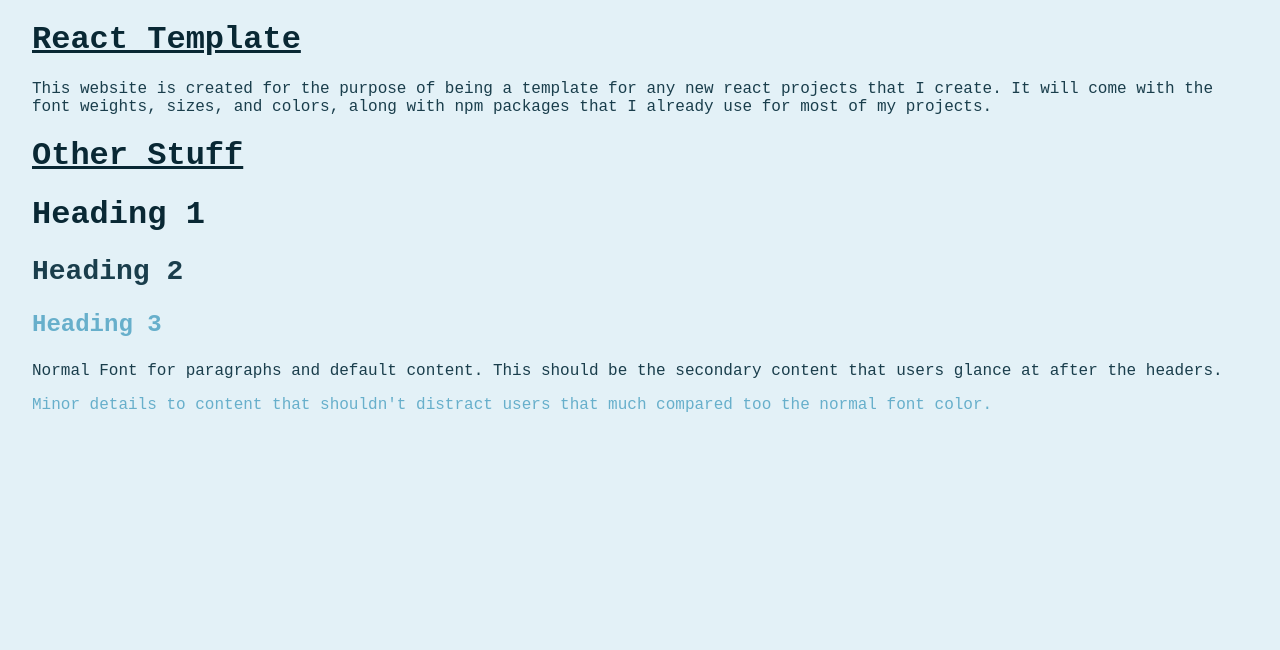
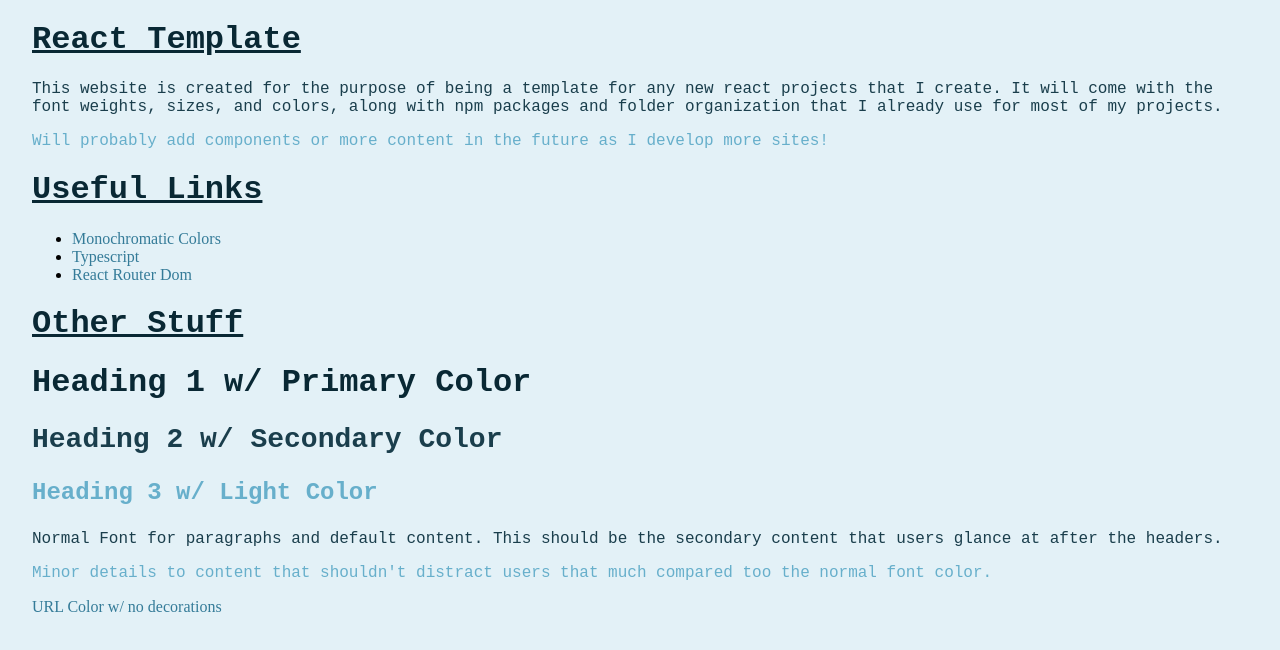
Before and after one commit to DanielOhn/react-template, a React (Create React App) app: page / in a window 1280 px wide. Shown: the top 650 px of the page. Built offline with nearby package versions, Linux system fonts and the light colour scheme.

Commit message:
Add more content and useful links to site.

```diff
--- a/src/components/App.js
+++ b/src/components/App.js
@@ -9,14 +9,44 @@
         <p className="normal secondary">
           This website is created for the purpose of being a template for any
           new react projects that I create. It will come with the font weights,
-          sizes, and colors, along with npm packages that I already use for most
-          of my projects.
+          sizes, and colors, along with npm packages and folder organization
+          that I already use for most of my projects.
         </p>
 
+        <p className="normal light">
+          Will probably add components or more content in the future as I
+          develop more sites!
+        </p>
+
+        <h1 className="heading heavy primary">Useful Links</h1>
+        <ul>
+          <li>
+            <a
+              className="link"
+              href="https://www.w3schools.com/colors/colors_monochromatic.asp"
+            >
+              Monochromatic Colors
+            </a>
+          </li>
+          <li>
+            <a className="link" href="https://www.typescriptlang.org/">
+              Typescript
+            </a>
+          </li>
+          <li>
+            <a
+              className="link"
+              href="https://reacttraining.com/react-router/web/guides/quick-start"
+            >
+              React Router Dom
+            </a>
+          </li>
+        </ul>
+
         <h1 className="heading heavy primary">Other Stuff</h1>
-        <h1 className="heavy primary">Heading 1</h1>
-        <h2 className="heavy secondary">Heading 2</h2>
-        <h3 className="heavy light">Heading 3</h3>
+        <h1 className="heavy primary">Heading 1 w/ Primary Color</h1>
+        <h2 className="heavy secondary">Heading 2 w/ Secondary Color</h2>
+        <h3 className="heavy light">Heading 3 w/ Light Color</h3>
 
         <p className="normal secondary">
           Normal Font for paragraphs and default content. This should be the
@@ -26,6 +56,10 @@
           Minor details to content that shouldn't distract users that much
           compared too the normal font color.
         </p>
+
+        <a className="link" href="/">
+          URL Color w/ no decorations
+        </a>
       </div>
     </div>
   )
--- a/src/styles/App.css
+++ b/src/styles/App.css
@@ -59,4 +59,5 @@
 
 .link {
   color: #347b98;
+  text-decoration: none;
 }
```
